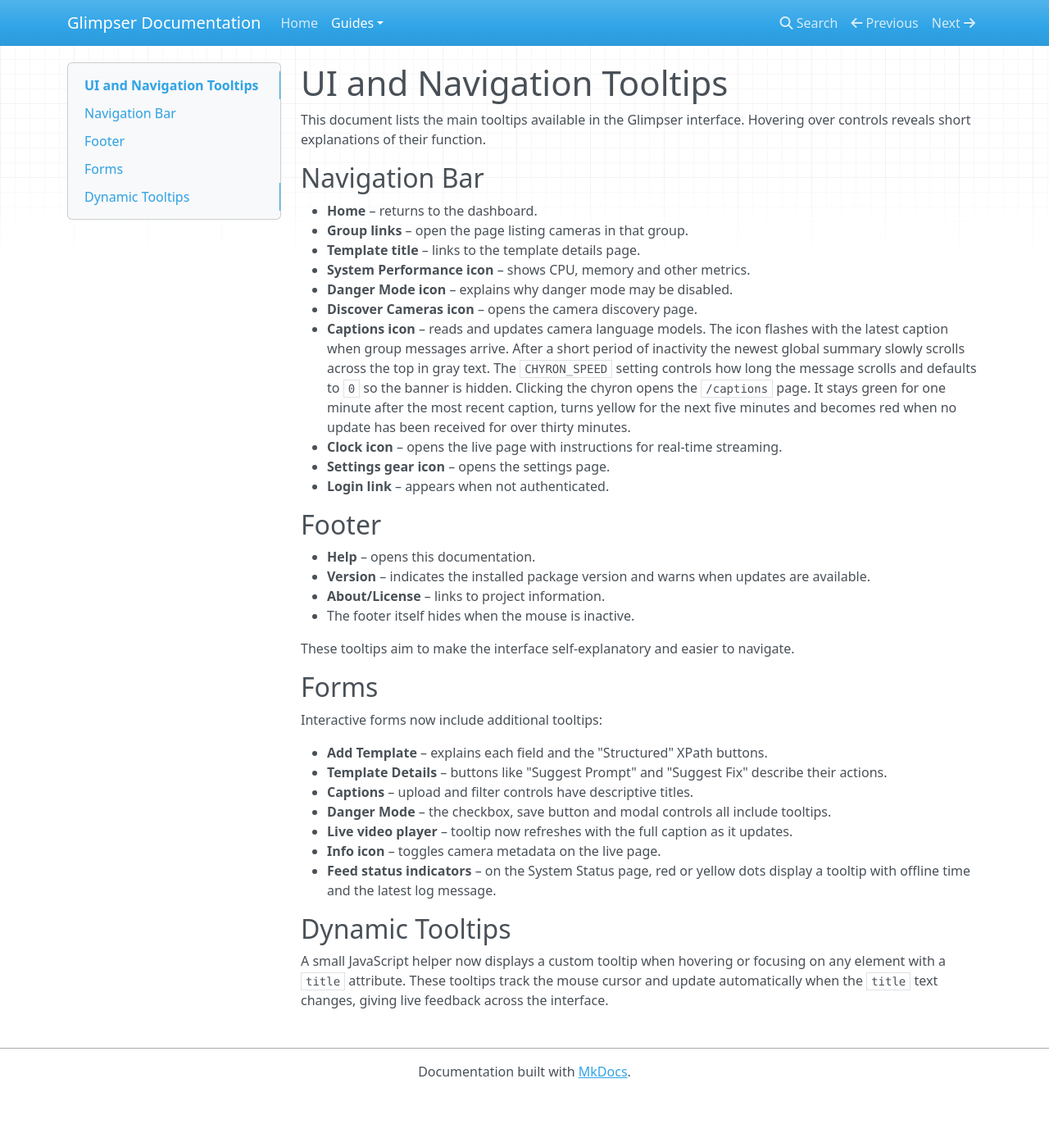
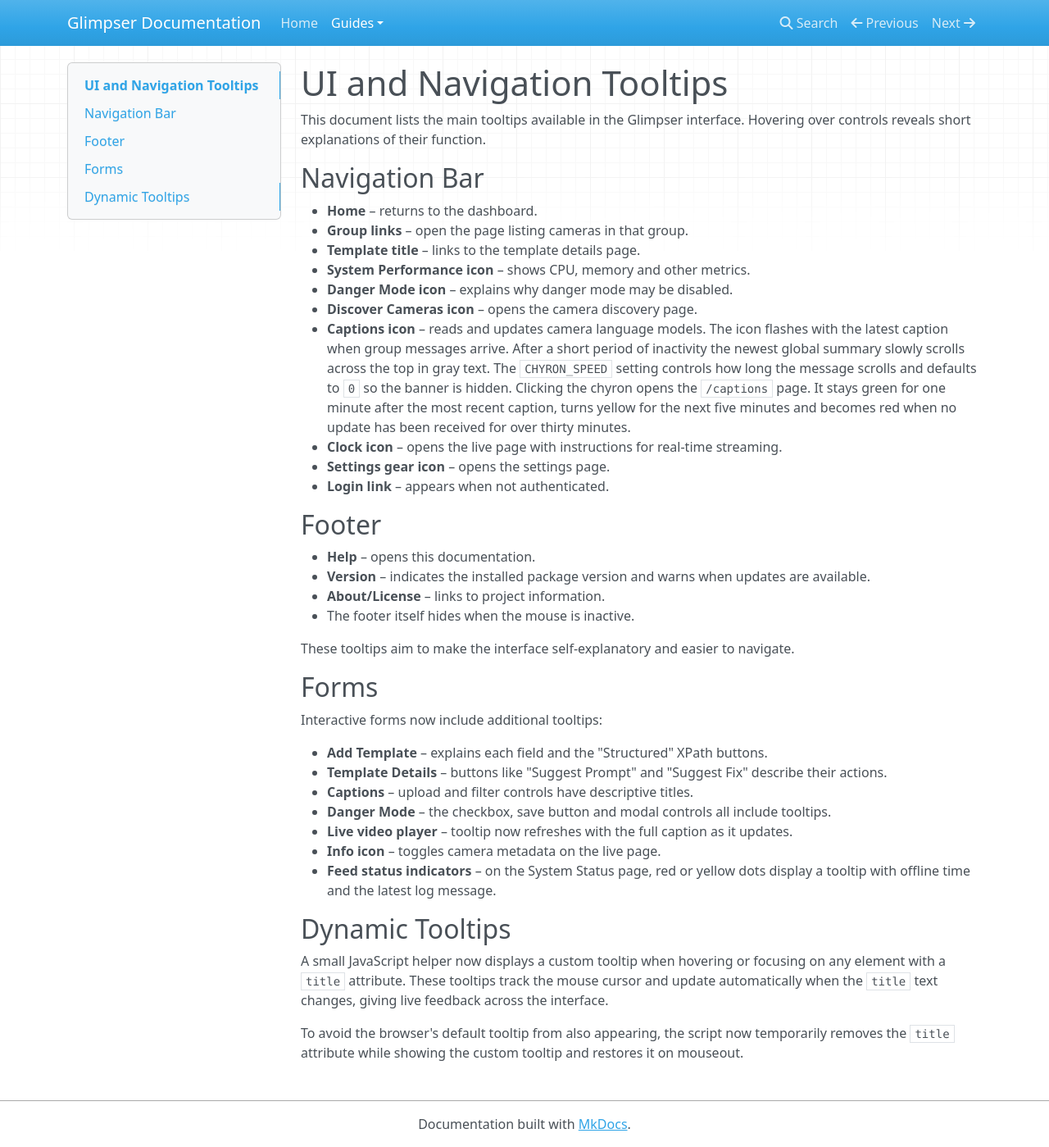
Before and after one commit to KristopherKubicki/glimpser, an MkDocs documentation site: the page built from docs/tooltips.md, in a window 1280 px wide and 1399 px high. Shown: the whole window at 82% size. Built offline with MkDocs 1.6.1, drawn with Linux system fonts in a browser that asks for light colours; nearby versions of some CDN libraries.

Commit message:
fix(ui): suppress duplicate browser tooltips

```diff
--- a/docs/tooltips.md
+++ b/docs/tooltips.md
@@ -46,3 +46,5 @@
 ## Dynamic Tooltips
 
 A small JavaScript helper now displays a custom tooltip when hovering or focusing on any element with a `title` attribute. These tooltips track the mouse cursor and update automatically when the `title` text changes, giving live feedback across the interface.
+
+To avoid the browser's default tooltip from also appearing, the script now temporarily removes the `title` attribute while showing the custom tooltip and restores it on mouseout.
```
Also changed, not shown: app/static/js/tooltips.js (+7 -0 lines).
